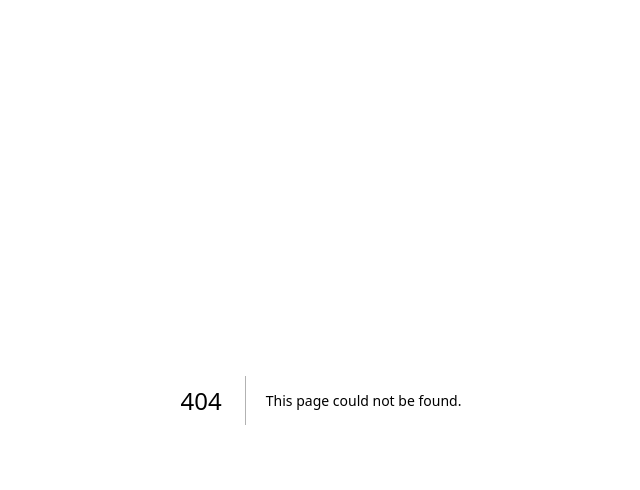
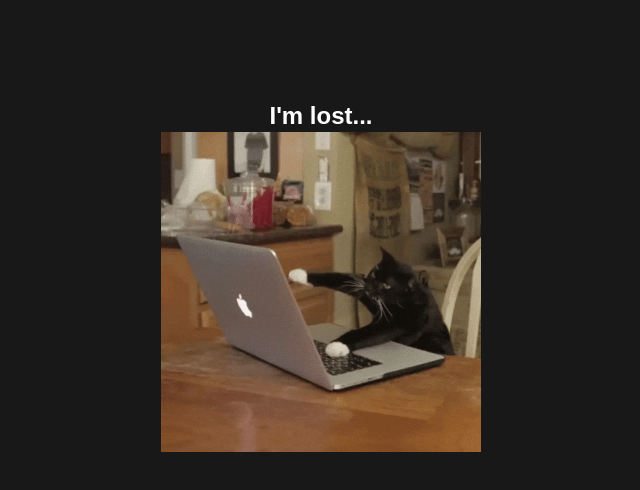
Before and after one commit to Quen2/testForEachAcademy, a Next.js app in the folder test-foreach/: page /lost in a window 1280 px wide. Before the commit this address had no page. Shown: the top 490 px of the page, without its empty margins (319-959 px from the left). Built offline with nearby package versions, Linux system fonts and the light colour scheme.

Commit message:
[+] Add lost page feature

```diff
--- /dev/null
+++ b/test-foreach/app/lost/page.js
@@ -0,0 +1,12 @@
+import Gif from "@/public/cat.gif"
+
+export default function Lost () {
+    return (
+        <div className="w-screen h-screen bg-[#181818] flex flex-col">
+            <div className="h-3/4 w-3/4 m-auto text-center">
+                <p className="text-white text-2xl font-bold">I'm lost...</p>
+                <img src={Gif.src} alt="cat gif" className="w-1/3 mx-auto"></img>
+            </div>
+        </div>
+    )
+}
```
Also changed, not shown: test-foreach/public/cat.gif (added).
